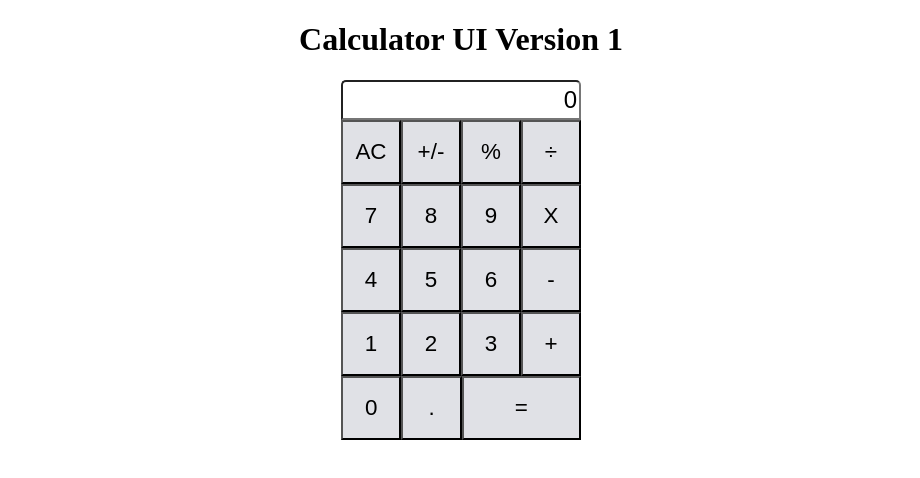
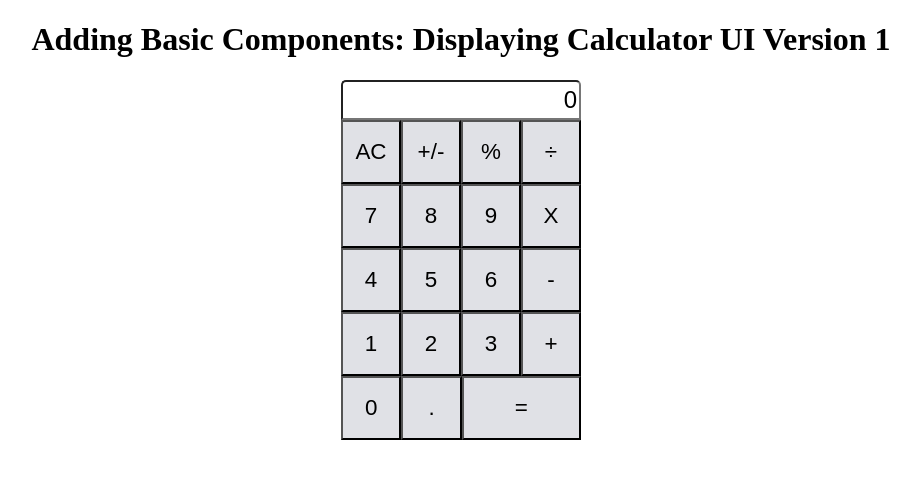
Before and after one commit to Zubenna/calculator-react, a React (Create React App) app: page / in a window 1280 px wide. Shown: the top 478 px of the page, without its empty margins (179-1099 px from the left). Built offline with nearby package versions, Linux system fonts and the light colour scheme.

Commit message:
Adding Prop-types Validation

```diff
--- a/src/components/App.js
+++ b/src/components/App.js
@@ -6,7 +6,7 @@ import Display from './Display';
 function App() {
   return (
     <div className="App">
-      <h1>Calculator UI Version 1</h1>
+      <h1>Adding Basic Components: Displaying Calculator UI Version 1</h1>
       <section className="calc-container">
         <Display result="0" />
         <ButtonPanel />
```
Also changed, not shown: src/components/Button.js (+9 -2 lines), src/components/Display.js (+7 -2 lines).
